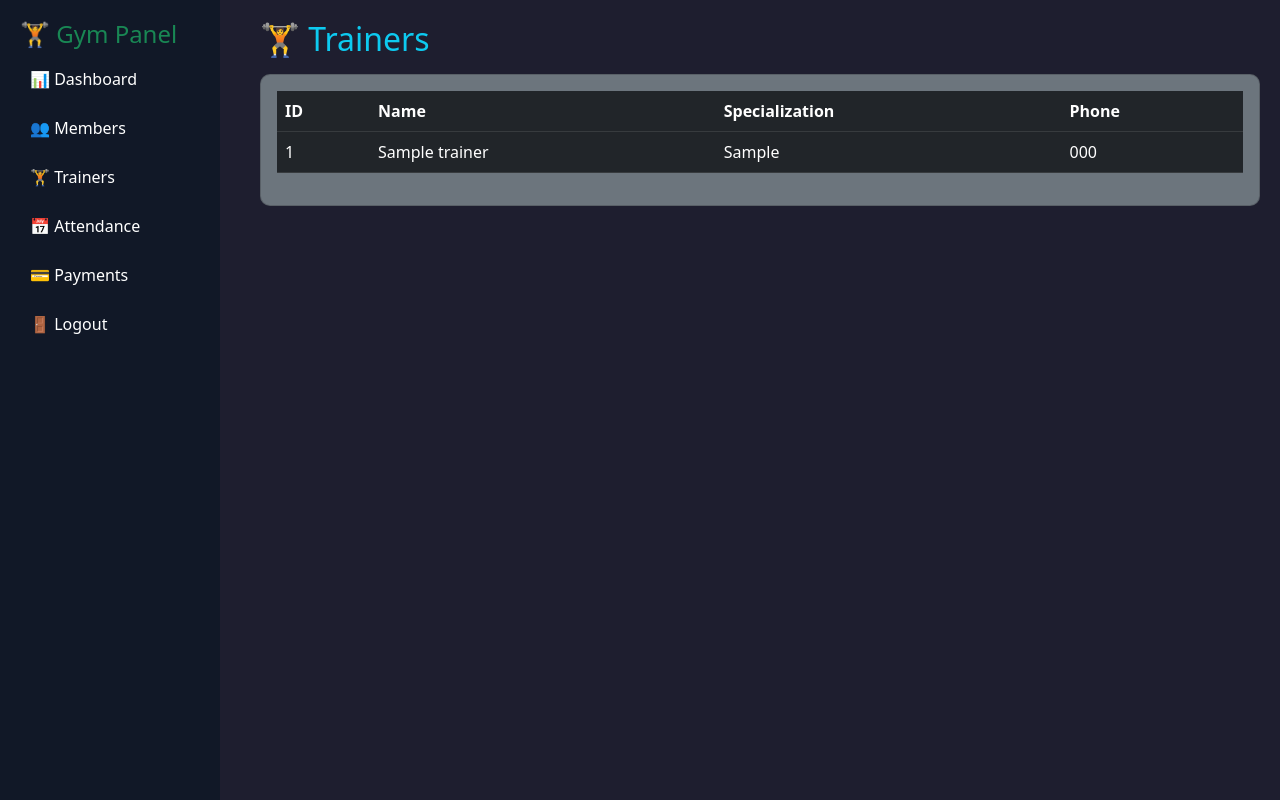
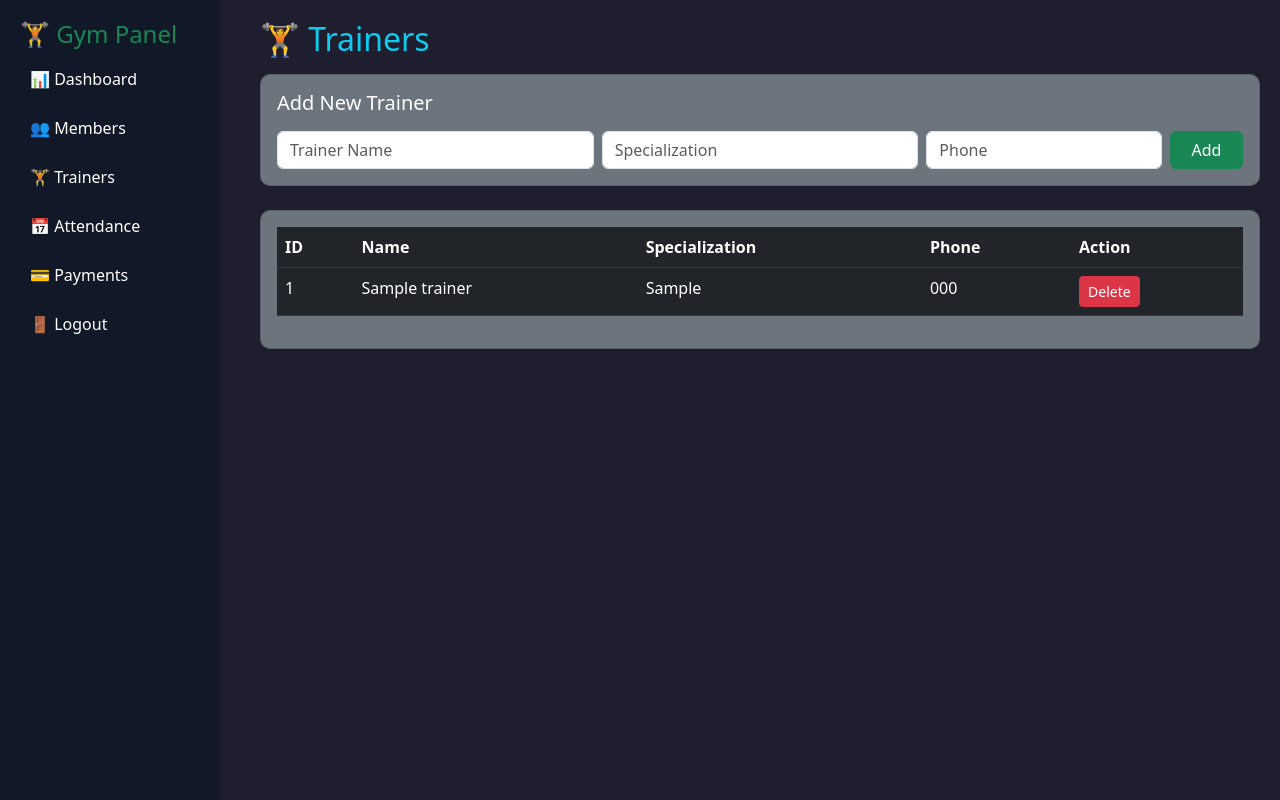
Before and after one commit to huzaifakhanrshk-cmyk/GymFitnessDB, a Flask app: page /trainers in a window 1280 px wide. Run offline with Flask 3, Linux system fonts and the light colour scheme; a user stored in the database is signed in; tables that the repository leaves empty hold one stand-in row (values such as "Sample post"); data that the repository does not hold is empty.

Commit message:
Add and delete trainers feature

```diff
--- a/app.py
+++ b/app.py
@@ -178,6 +178,7 @@ def attendance():
 
 
 # ---------------- TRAINERS ----------------
+# ---------------- TRAINERS ----------------
 @app.route('/trainers')
 @login_required
 def trainers():
@@ -188,6 +189,28 @@ def trainers():
     db.close()
     return render_template("trainers.html", trainers=data)
 
+@app.route('/trainers/add', methods=['POST'])
+@login_required
+def add_trainer():
+    db = get_db()
+    cursor = db.cursor()
+    cursor.execute("""
+        INSERT INTO Trainers (trainer_name, specialization, phone)
+        VALUES (%s, %s, %s)
+    """, (request.form['name'], request.form['specialization'], request.form['phone']))
+    db.commit()
+    db.close()
+    return redirect('/trainers')
+
+@app.route('/trainers/delete/<int:id>')
+@login_required
+def delete_trainer(id):
+    db = get_db()
+    cursor = db.cursor()
+    cursor.execute("DELETE FROM Trainers WHERE trainer_id=%s", (id,))
+    db.commit()
+    db.close()
+    return redirect('/trainers')
 
 # ---------------- ADD PAYMENT ----------------
 @app.route('/pay/<int:id>', methods=['POST'])
--- a/templates/trainers.html
+++ b/templates/trainers.html
@@ -4,28 +4,50 @@
 
 <h2 class="text-info mb-3">🏋 Trainers</h2>
 
+<!-- Add Trainer Form -->
+<div class="card bg-secondary p-3 mb-4">
+    <h5 class="text-white mb-3">Add New Trainer</h5>
+    <form action="/trainers/add" method="POST">
+        <div class="row g-2">
+            <div class="col-md-4">
+                <input type="text" name="name" class="form-control" placeholder="Trainer Name" required>
+            </div>
+            <div class="col-md-4">
+                <input type="text" name="specialization" class="form-control" placeholder="Specialization" required>
+            </div>
+            <div class="col-md-3">
+                <input type="text" name="phone" class="form-control" placeholder="Phone" required>
+            </div>
+            <div class="col-md-1">
+                <button type="submit" class="btn btn-success w-100">Add</button>
+            </div>
+        </div>
+    </form>
+</div>
+
+<!-- Trainers Table -->
 <div class="card bg-secondary p-3">
-
     <table class="table table-dark table-hover">
-
         <tr>
             <th>ID</th>
             <th>Name</th>
             <th>Specialization</th>
             <th>Phone</th>
+            <th>Action</th>
         </tr>
-
         {% for t in trainers %}
         <tr>
             <td>{{ t[0] }}</td>
             <td>{{ t[1] }}</td>
             <td>{{ t[2] }}</td>
             <td>{{ t[3] }}</td>
+            <td>
+                <a href="/trainers/delete/{{ t[0] }}" class="btn btn-danger btn-sm"
+                   onclick="return confirm('Delete this trainer?')">Delete</a>
+            </td>
         </tr>
         {% endfor %}
-
     </table>
-
 </div>
 
 {% endblock %}
```
